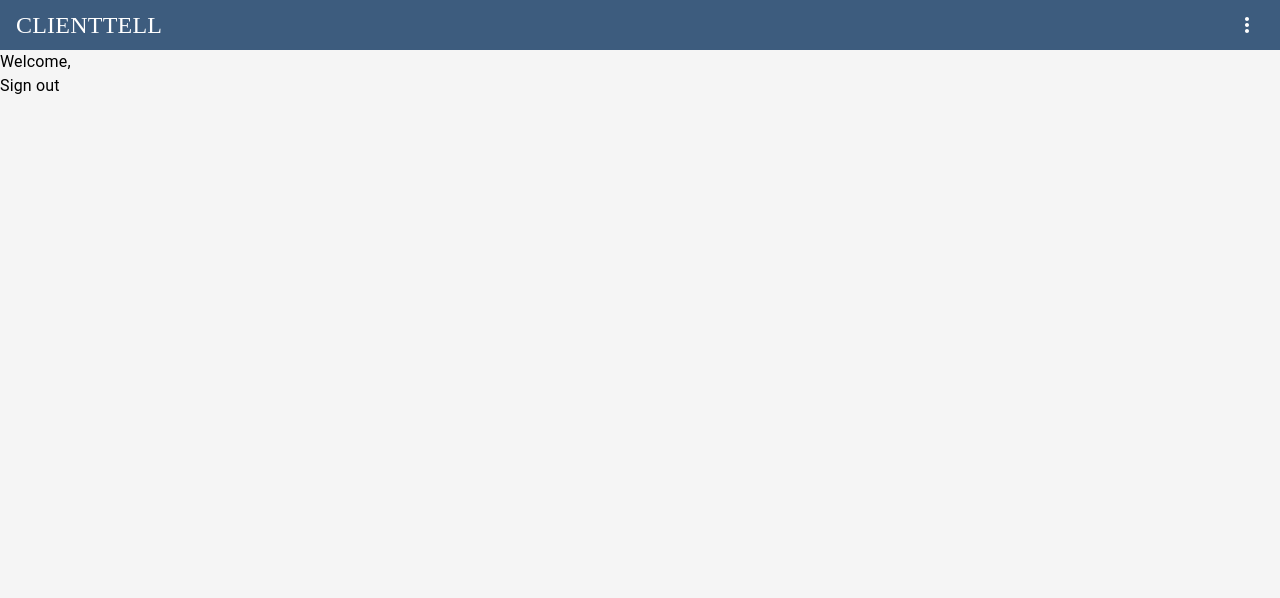
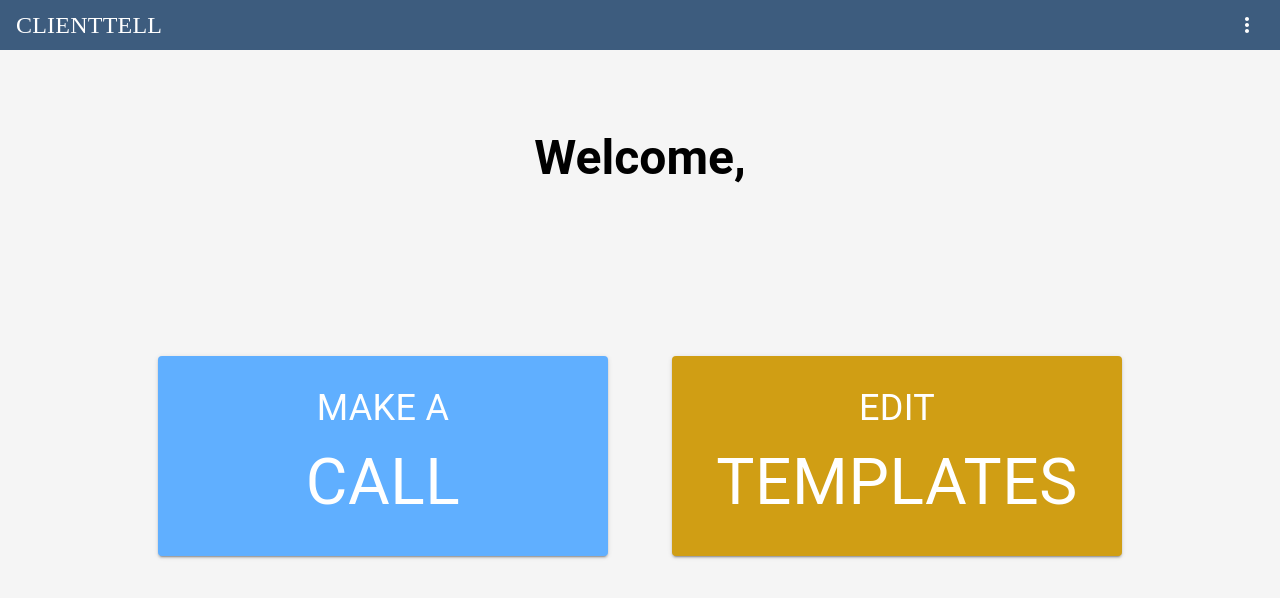
Before and after one commit to chauzer5/clienttell2, a Next.js app: page /home in a window 1280 px wide. Shown: the top 598 px of the page. Built offline with nearby package versions, Linux system fonts and the light colour scheme; no server answers; a web font is replaced by a local one.

Commit message:
Home page done

```diff
--- a/app/(routes)/(main)/home/page.js
+++ b/app/(routes)/(main)/home/page.js
@@ -1,22 +1,63 @@
 "use client";
 
-import { Typography } from "@mui/material";
-import { useAppContext } from "../../../context/app_state";
-import { signOut } from "firebase/auth";
-import { auth } from "../../../firebase/firebaseSetup";
+import BigButton from "@/app/components/BigButton";
+import { useAppContext } from "@/app/context/app_state";
+import { Box, Typography } from "@mui/material";
+import { useRouter } from "next/navigation";
 
 export default function Home() {
+  const styles = {
+    header: {
+      fontWeight: 'bold',
+      textAlign: 'center',
+      pt: 10,
+    },
+    content: {
+      height: "90%",
+      display: "flex",
+      flexDirection: "column",
+    },
+    buttonBox: {
+      flexGrow: 1,
+      display: "flex",
+      flexDirection: "row",
+      justifyContent: "center",
+      alignItems: "center",
+      flexWrap: "wrap",
+    },
+    callButton: {
+      backgroundColor: "#60AFFF",
+      mx: 4,
+    },
+    editButton: {
+      backgroundColor: "#D09E14",
+      mx: 4,
+      "&:hover": {
+        backgroundColor: "#947D3F",
+      },
+    }
+  };
+
+  const router = useRouter();
   const { userFirstName } = useAppContext();
 
+  const handleClickCall = () => {
+    router.push('/call');
+  };
+
+  const handleClickEdit = () => {
+    router.push('/edit');
+  }
+
   return (
-    <>
-      <Typography>Welcome, {userFirstName}</Typography>
-      <Typography onClick={()=>{
-        signOut(auth).catch((error) => {
-          console.log(error.message);
-        });
-
-      }}>Sign out</Typography>
-    </>
+    <Box sx={styles.content}>
+      <Typography variant="h3" sx={styles.header}>
+        Welcome, {userFirstName}
+      </Typography>
+      <Box sx={styles.buttonBox}>
+        <BigButton handleClick={handleClickCall} smallText="MAKE A" largeText="CALL" style={styles.callButton} />
+        <BigButton handleClick={handleClickEdit} smallText="EDIT" largeText="TEMPLATES" style={styles.editButton} />
+      </Box>
+    </Box>
   );
 }
--- /dev/null
+++ b/app/components/BigButton.js
@@ -0,0 +1,39 @@
+import { Box, Button, Typography } from "@mui/material";
+
+export default function BigButton(props){
+    const styles = {
+        button: {
+            width: 450,
+            height: 200,
+            ...props.style,
+        },
+        smallText: {
+            fontSize: 36,
+        },
+        largeText: {
+            fontSize: 64,
+        },
+        box: {
+            width: "100%",
+            height: "100%",
+            display: "flex",
+            flexDirection: "column",
+            justifyContent: "center",
+        },
+    };
+
+    const {
+        handleClick,
+        smallText,
+        largeText,
+    } = props;
+
+    return (
+        <Button onClick={handleClick} variant="contained" sx={styles.button}>
+            <Box sx={styles.box}>
+                <Typography sx={styles.smallText}>{smallText}</Typography>
+                <Typography sx={styles.largeText}>{largeText}</Typography>
+            </Box>
+        </Button>
+    );
+}
```
